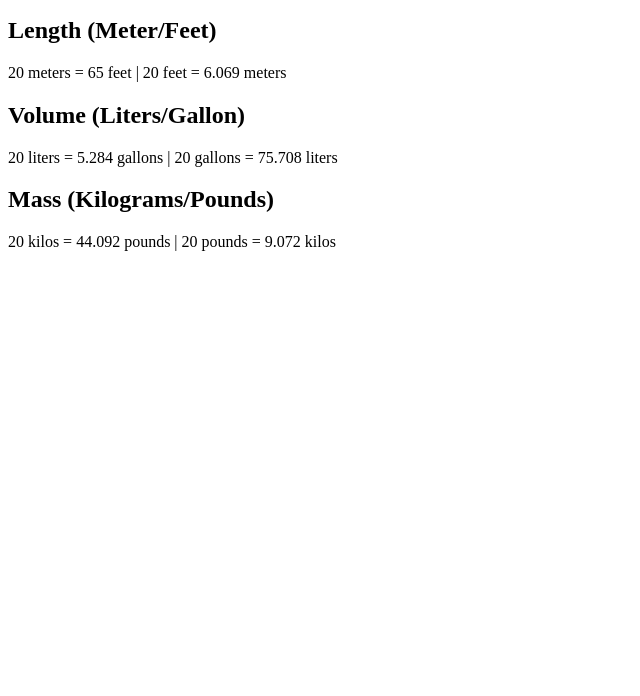
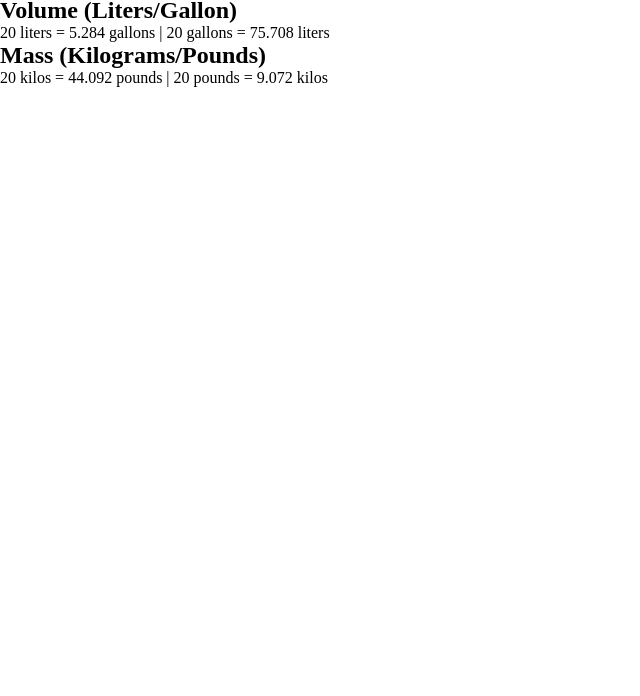
Before and after one commit to atcraigwatson/unit-converter, a website built with Vite: page index.html in a window 1280 px wide. Shown: the part 104-800 px from the top of the page, without its empty margins (0-640 px from the left). Built offline with nearby package versions, Linux system fonts and the light colour scheme.

Commit message:
Mini reset

```diff
--- a/src/style.css
+++ b/src/style.css
@@ -17,3 +17,10 @@
   --btn-padding: 14px 27.5px;
   --btn-border-radius: 5px;
 }
+
+/* Mini reset */
+* {
+  margin: 0;
+  padding: 0;
+  box-sizing: border-box;
+}
```
